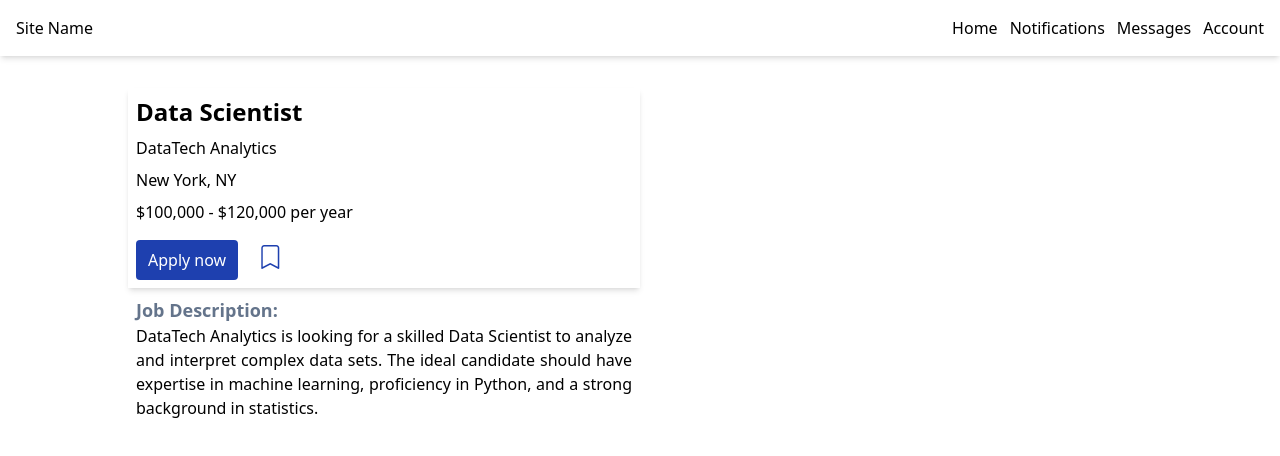
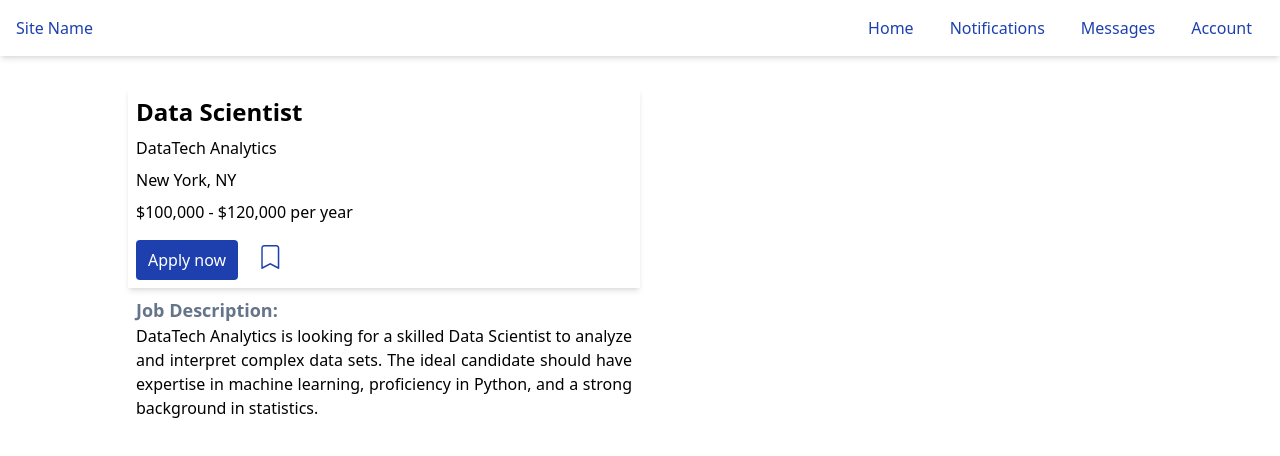
Before and after one commit to rymnd08/job-search, an Angular app: page /main/1 in a window 1280 px wide. Shown: the top 456 px of the page. Built offline with nearby package versions, Linux system fonts and the light colour scheme.

Commit message:
add hover effect on nav, add icons

```diff
--- a/src/app/components/nav/nav.component.html
+++ b/src/app/components/nav/nav.component.html
@@ -1,13 +1,13 @@
 <div class=" shadow-md bg-white">
     <div class="flex justify-between py-4">
         <div class=" mx-4">
-            <a href="">Site Name</a>
+            <a routerLink="/main" class="text-blue-800 hover:text-blue-500">Site Name</a>
         </div>
-        <ul class="inline-flex mx-4 md:mx-4 gap-3">
-            <li><a routerLink="/main">Home</a></li>
-            <li><a routerLink="">Notifications</a></li>
-            <li><a routerLink="">Messages</a></li>
-            <li><a routerLink="">Account</a></li>
+        <ul class="inline-flex mx-4 md:mx-4 gap-5 md:gap-3">
+            <li><a routerLink="/main"><span class="hidden md:inline text-blue-800 hover:bg-blue-900 hover:text-white px-3 py-1 rounded-full">Home</span> <i class="bi bi-house-fill text-xl md:hidden text-blue-800 hover:text-blue-500"></i></a></li>
+            <li><a routerLink=""><span class="hidden md:inline text-blue-800 hover:bg-blue-900 hover:text-white px-3 py-1 rounded-full">Notifications</span><i class="bi bi-bell-fill text-xl md:hidden text-blue-800 hover:text-blue-500"></i></a></li>
+            <li><a routerLink=""><span class="hidden md:inline text-blue-800 hover:bg-blue-900 hover:text-white px-3 py-1 rounded-full">Messages</span><i class="bi bi-chat-dots-fill text-xl md:hidden text-blue-800 hover:text-blue-500"></i></a></li>
+            <li><a routerLink=""><span class="hidden md:inline text-blue-800 hover:bg-blue-900 hover:text-white px-3 py-1 rounded-full">Account</span><i class="bi bi-person-fill-gear text-xl md:hidden text-blue-800 hover:text-blue-500"></i></a></li>
         </ul>
     </div>
 </div>
```
